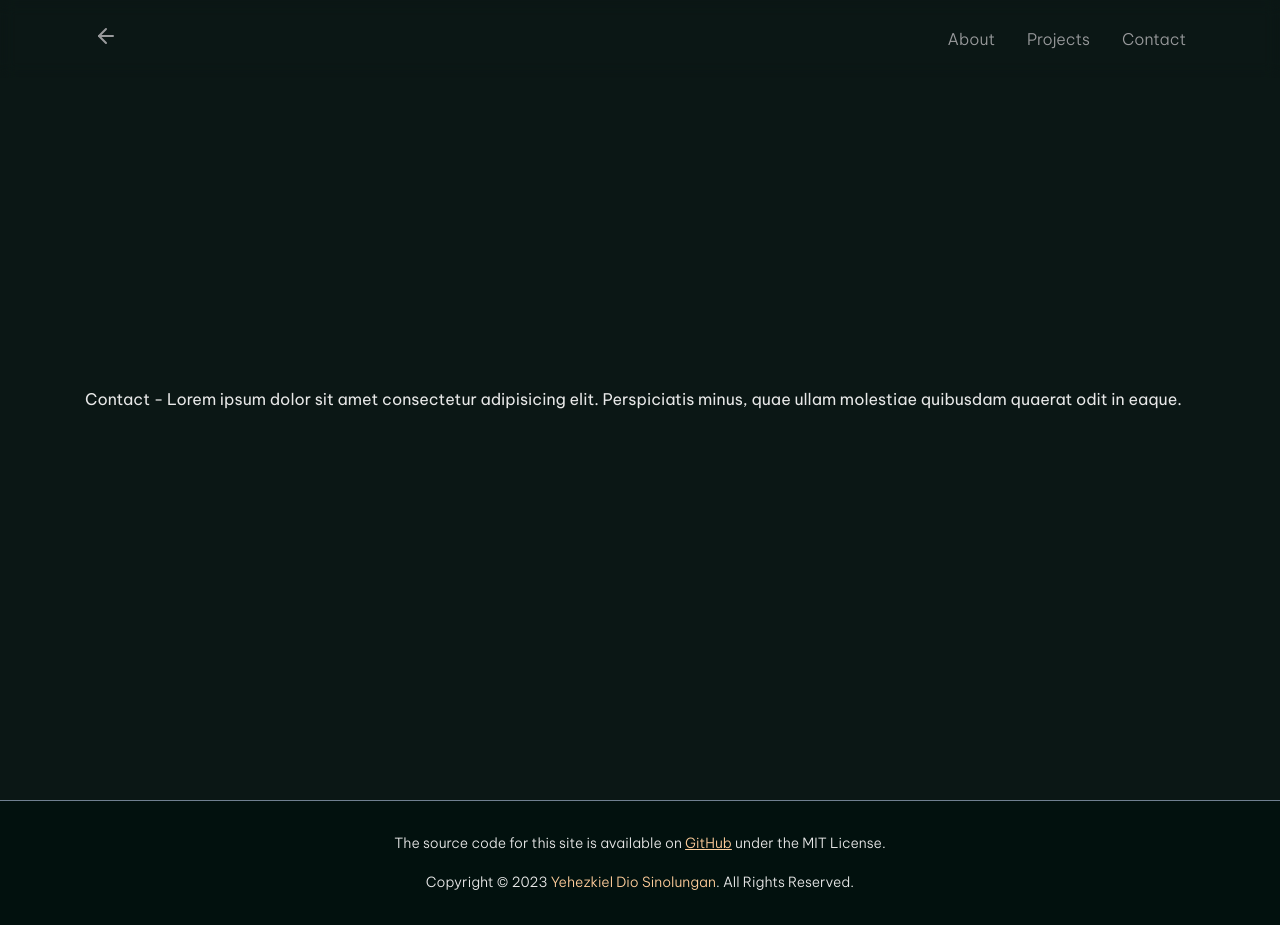
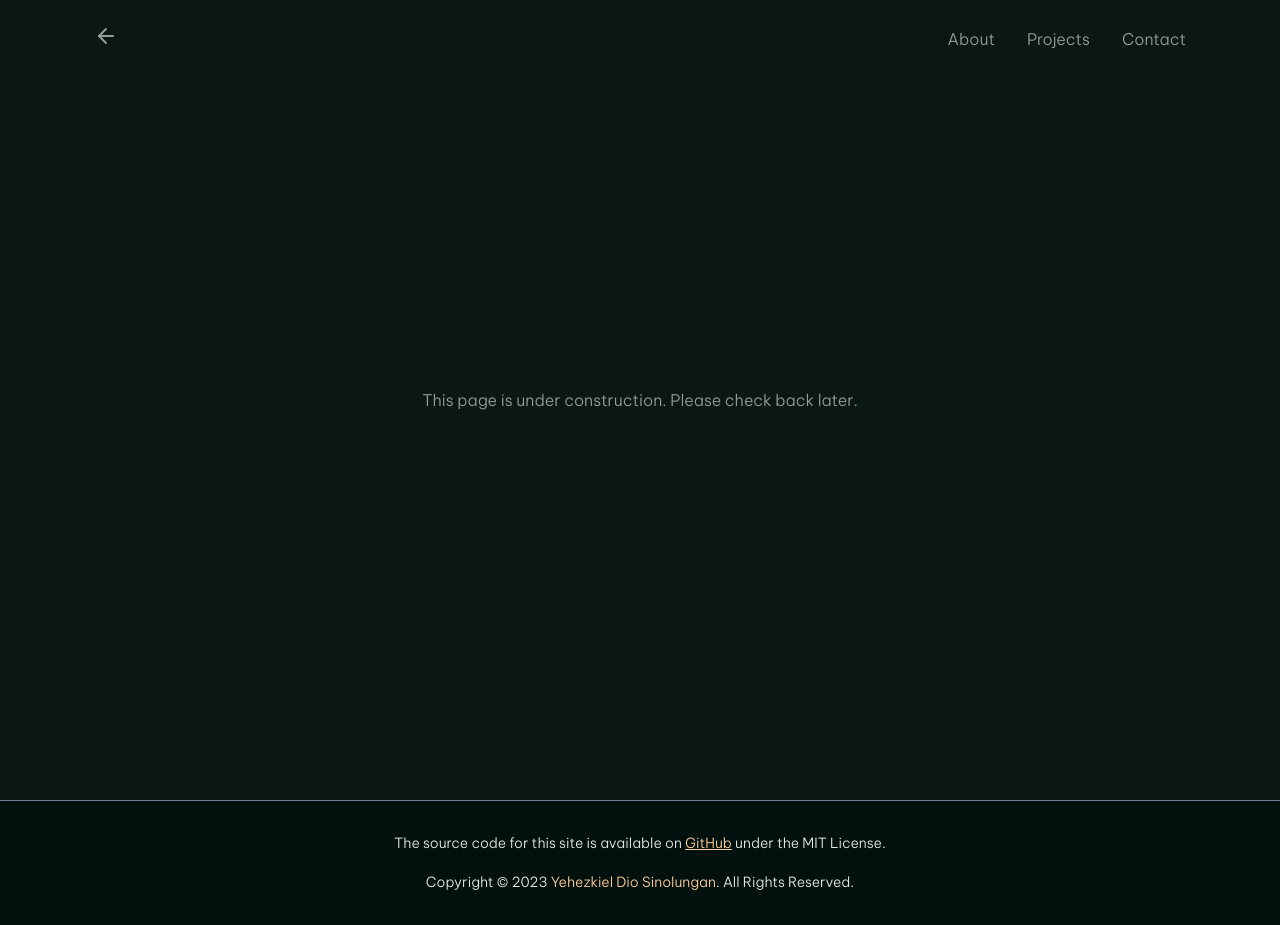
Before and after one commit to yehezkieldio/personal-website.old, a Next.js app: page /contact in a window 1280 px wide. Built offline with nearby package versions, Linux system fonts and the light colour scheme.

Commit message:
refactor: add under construction instead

```diff
--- a/src/app/about/page.tsx
+++ b/src/app/about/page.tsx
@@ -4,8 +4,9 @@ export default function About() {
     return (
         <main className="page-about">
             <div className="page-container">
-                About - Lorem ipsum dolor sit amet consectetur adipisicing elit. In, quam eaque? Fugit necessitatibus
-                sed doloribus ex eveniet quod.
+                <article className="uc">
+                    <h1>This page is under construction. Please check back later.</h1>
+                </article>
             </div>
         </main>
     );
--- a/src/app/contact/page.tsx
+++ b/src/app/contact/page.tsx
@@ -4,8 +4,9 @@ export default function Contact() {
     return (
         <main className="page-contact">
             <div className="page-container">
-                Contact - Lorem ipsum dolor sit amet consectetur adipisicing elit. Perspiciatis minus, quae ullam
-                molestiae quibusdam quaerat odit in eaque.
+                <article className="uc">
+                    <h1>This page is under construction. Please check back later.</h1>
+                </article>
             </div>
         </main>
     );
--- a/src/app/projects/page.tsx
+++ b/src/app/projects/page.tsx
@@ -4,8 +4,9 @@ export default function Projects() {
     return (
         <main className="page-projects">
             <div className="page-container">
-                Projects - Lorem ipsum, dolor sit amet consectetur adipisicing elit. Harum adipisci maxime nihil
-                incidunt sequi eum, nostrum nisi officia!
+                <article className="uc">
+                    <h1>This page is under construction. Please check back later.</h1>
+                </article>
             </div>
         </main>
     );
--- a/src/styles/index.scss
+++ b/src/styles/index.scss
@@ -39,6 +39,16 @@ body {
     color: $accent;
 }
 
+.uc {
+    h1 {
+        font-size: 1rem;
+        line-height: 2.3;
+        color: $foreground-secondary;
+        font-weight: 200;
+        text-align: center;
+    }
+}
+
 @import "components/page-navigation";
 @import "components/page-container";
 @import "components/page-footer";
--- a/src/styles/pages/_page-main.scss
+++ b/src/styles/pages/_page-main.scss
@@ -46,6 +46,10 @@
                 font-weight: 400;
                 text-decoration: none;
 
+                @include breakpoint(extra_small_devices) {
+                    font-size: 0.938em;
+                }
+
                 svg {
                     overflow: hidden;
                     vertical-align: middle;
@@ -56,6 +60,10 @@
                     animation-duration: 0.5s;
                     animation-iteration-count: infinite;
                     animation-direction: alternate;
+
+                    @include breakpoint(extra_small_devices) {
+                        width: 90px;
+                    }
                 }
 
                 &:hover {
```
